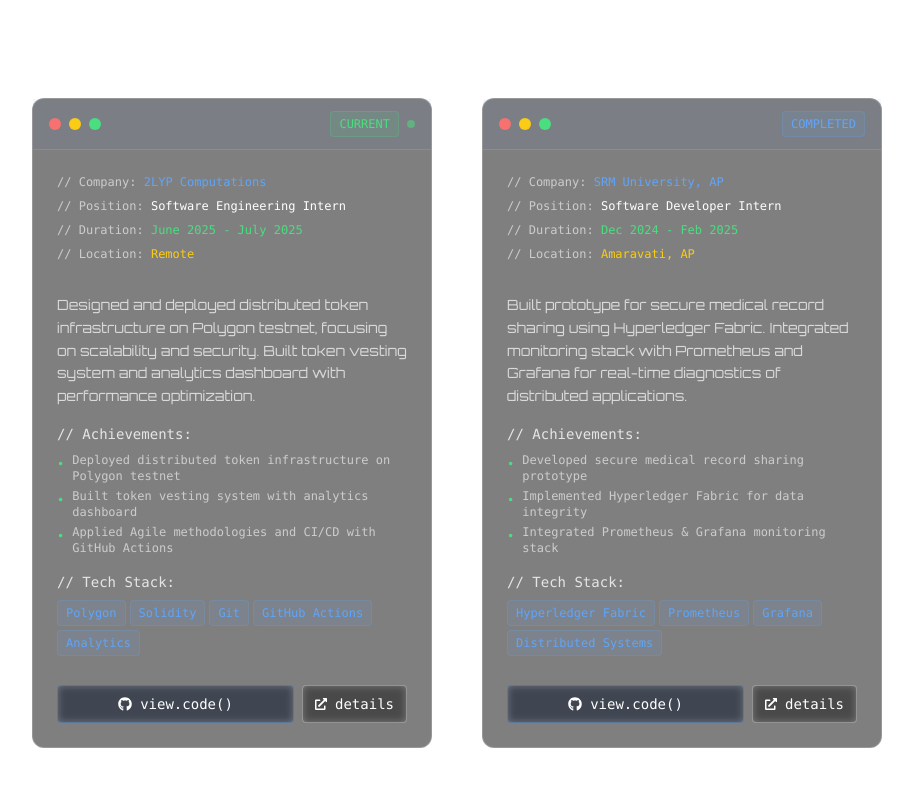
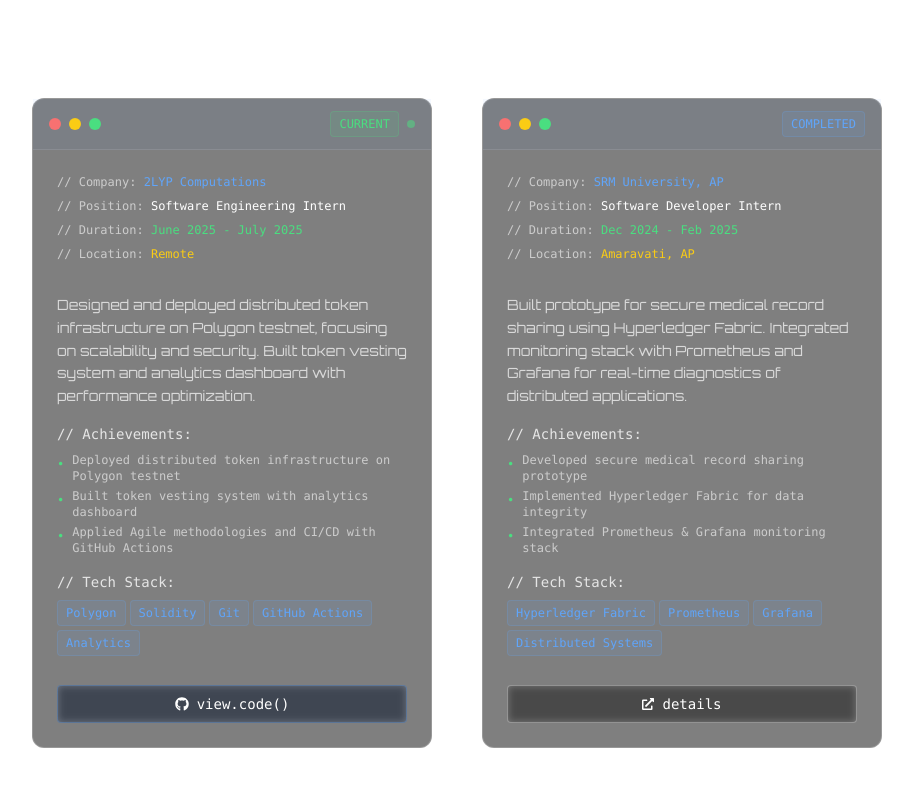
Before and after one commit to dave1725/readme, a Next.js app: page / in a window 1280 px wide. Shown: the part 8017-8804 px from the top of the page, without its empty margins (183-1096 px from the left). Built offline with nearby package versions, Linux system fonts and the light colour scheme.

Commit message:
fix: update internship details

```diff
--- a/app/internships/page.jsx
+++ b/app/internships/page.jsx
@@ -6,7 +6,7 @@
 const internshipStats = [
   {
     icon: FaBriefcase,
-    number: "3",
+    number: "2",
     label: "internships.total",
     color: "text-blue-400",
     bgColor: "bg-blue-500/10",
@@ -22,7 +22,7 @@
   },
   {
     icon: FaCode,
-    number: "15+",
+    number: "10+",
     label: "technologies.used",
     color: "text-purple-400",
     bgColor: "bg-purple-500/10",
@@ -30,7 +30,7 @@
   },
   {
     icon: FaCalendarAlt,
-    number: "12",
+    number: "5",
     label: "months.experience",
     color: "text-yellow-400",
     bgColor: "bg-yellow-500/10",
@@ -54,7 +54,7 @@
       "Optimized performance and user experience"
     ],
     technologies: ["Polygon", "Solidity", "Git", "GitHub Actions", "Analytics"],
-    githubLink: "https://github.com/dave1725",
+    githubLink: "https://github.com/2LYP",
     status: "active"
   },
   {
@@ -72,7 +72,7 @@
       "Enhanced distributed application reliability"
     ],
     technologies: ["Hyperledger Fabric", "Prometheus", "Grafana", "Distributed Systems"],
-    githubLink: "https://github.com/dave1725",
+    detailsLink: "https://drive.google.com/file/d/1oy59FMarm94FYv-9k1zA_OAxph5c8lCG/view?usp=sharing",
     status: "completed"
   },
 ];
@@ -229,6 +229,7 @@
 
                 {/* Action Buttons */}
                 <div className="mt-auto flex gap-2">
+                  {internship.githubLink && (
                     <a
                       href={internship.githubLink}
                       target="_blank"
@@ -238,10 +239,18 @@
                       <FaGithub size={14} />
                       {"view.code()"}
                     </a>
-                  <button className="px-3 py-2 text-white text-sm font-mono rounded border border-white/30 bg-white/5 backdrop-blur-sm transition duration-300 hover:bg-white/10 hover:border-white/50 group-hover:scale-[1.02] flex items-center justify-center gap-2">
+                  )}
+                  {internship.detailsLink && (
+                    <a
+                      href={internship.detailsLink}
+                      target="_blank"
+                      rel="noopener noreferrer"
+                      className="flex-1 px-3 py-2 text-white text-sm font-mono rounded border border-white/30 bg-white/5 backdrop-blur-sm transition duration-300 hover:bg-white/10 hover:border-white/50 group-hover:scale-[1.02] flex items-center justify-center gap-2"
+                    >
                       <FaExternalLinkAlt size={12} />
                       {"details"}
-                  </button>
+                    </a>
+                  )}
                 </div>
               </div>
             </motion.div>
--- a/app/projects/page.jsx
+++ b/app/projects/page.jsx
@@ -134,8 +134,8 @@
     ],
     technologies: ["Next.js", "TailwindCSS", "Sanity CMS", "Cloudflare", "Framer Motion"],
     techIcons: [SiNextdotjs, SiTailwindcss, SiCloudflare],
-    githubLink: "https://github.com/dave1725",
-    liveLink: "https://devfolio.co/@dave1725",
+    githubLink: "https://github.com/dave1725/OneHeartv2",
+    liveLink: "https://oneheart25.vercel.app/",
     featured: false,
     type: "web"
   },
@@ -154,8 +154,8 @@
     ],
     technologies: ["Python", "Circom", "ZK-SNARKs", "CLI Tooling", "GitHub Actions"],
     techIcons: [SiPython],
-    githubLink: "https://github.com/dave1725",
-    liveLink: "https://github.com/dave1725",
+    githubLink: "https://github.com/dave1725/poseidon",
+    liveLink: "https://daves-organization-7.gitbook.io/poseidon",
     featured: false,
     type: "crypto"
   },
@@ -174,8 +174,8 @@
     ],
     technologies: ["Python", "Cryptography", "CyberSecurity", "Git"],
     techIcons: [SiPython],
-    githubLink: "https://github.com/dave1725",
-    liveLink: "https://github.com/dave1725",
+    githubLink: "https://github.com/dave1725/pegasusX",
+    liveLink: "https://github.com/dave1725/pegasusX",
     featured: false,
     type: "security"
   },
@@ -194,8 +194,8 @@
     ],
     technologies: ["Python", "System Programming", "Desktop App"],
     techIcons: [SiPython],
-    githubLink: "https://github.com/dave1725",
-    liveLink: "https://github.com/dave1725",
+    githubLink: "https://github.com/dave1725/heracles",
+    liveLink: "https://github.com/dave1725/heracles",
     featured: false,
     type: "desktop"
   }
```
Lines whose indentation alone changed are shown as unchanged.
